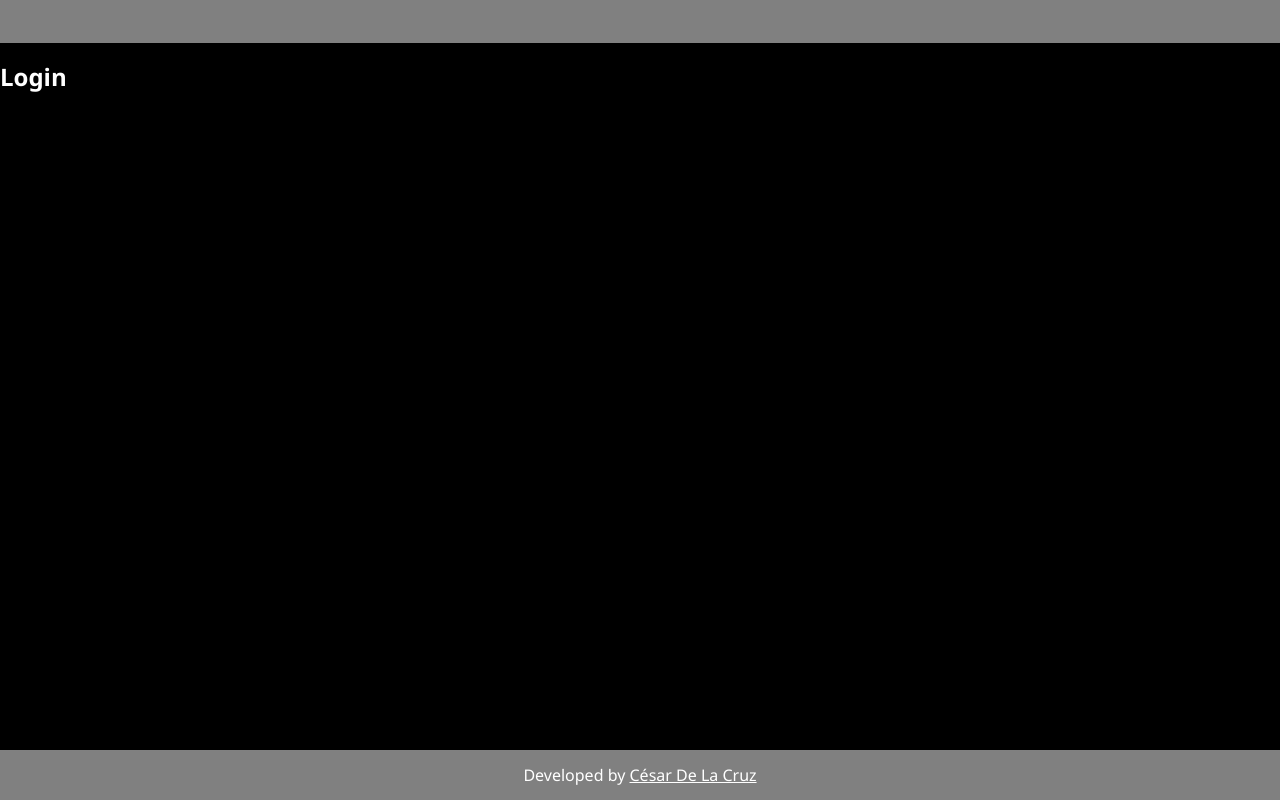
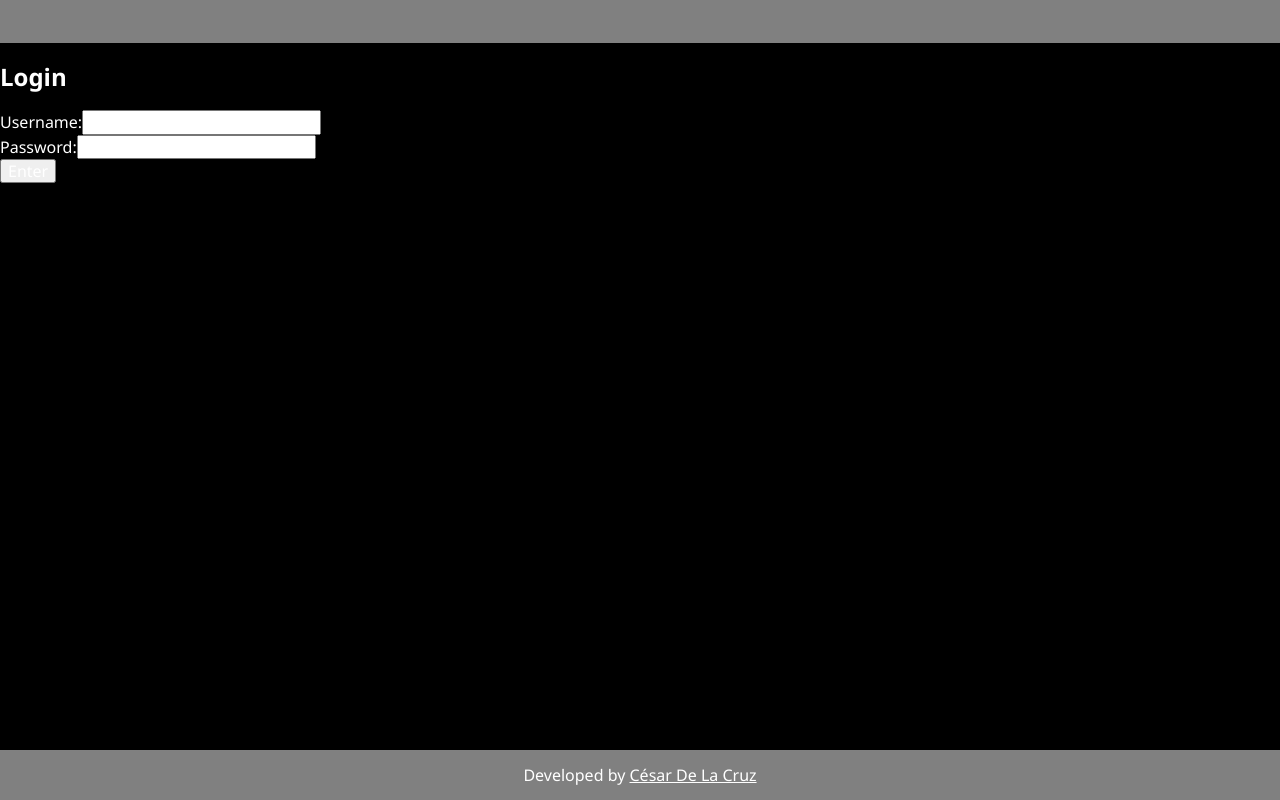
Before and after one commit to cesar-a-delacruz/messaging-app, a React (Vite) app in the folder client/: page /login in a window 1280 px wide. Built offline with nearby package versions, Linux system fonts and the light colour scheme.

Commit message:
feat(client): implement login form in page

```diff
--- a/client/src/pages/User/UserLogin.jsx
+++ b/client/src/pages/User/UserLogin.jsx
@@ -1,7 +1,21 @@
+import sessionHandler from "@/handlers/sessionHandler";
+import { loginFields } from "@/schemas/userSchema";
+import Form from "@/components/Form";
+
 export default function UserLogin() {
   return (
     <div className="page">
       <h2>Login</h2>
+      <Form
+        fields={loginFields}
+        submit={{ text: "Enter", handler: submitHandler }}
+      />
     </div>
   );
+
+  async function submitHandler(credentials) {
+    const login = await sessionHandler.login(credentials);
+    if (!sessionHandler.user()) return alert(login.error);
+    location.replace("/");
+  }
 }
```
